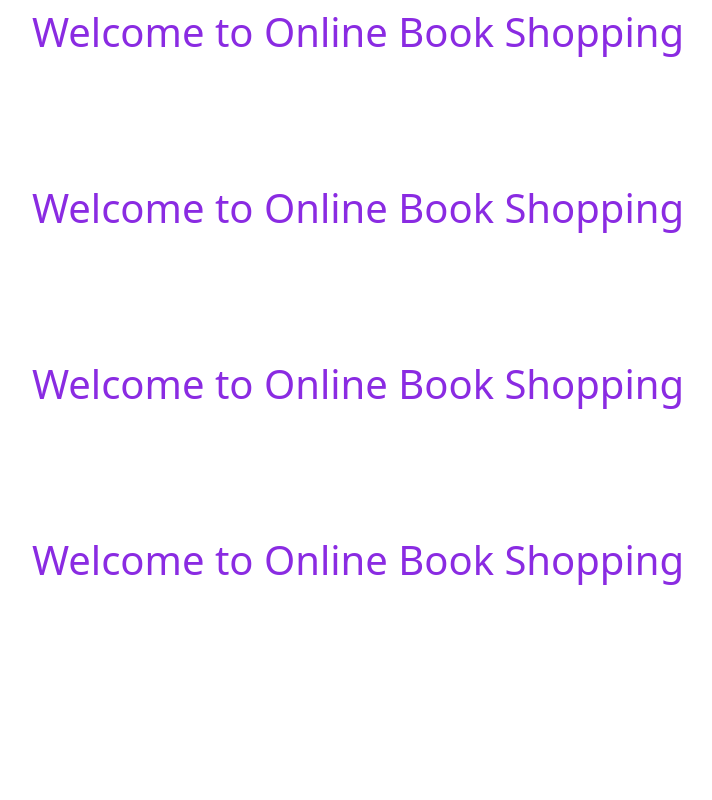
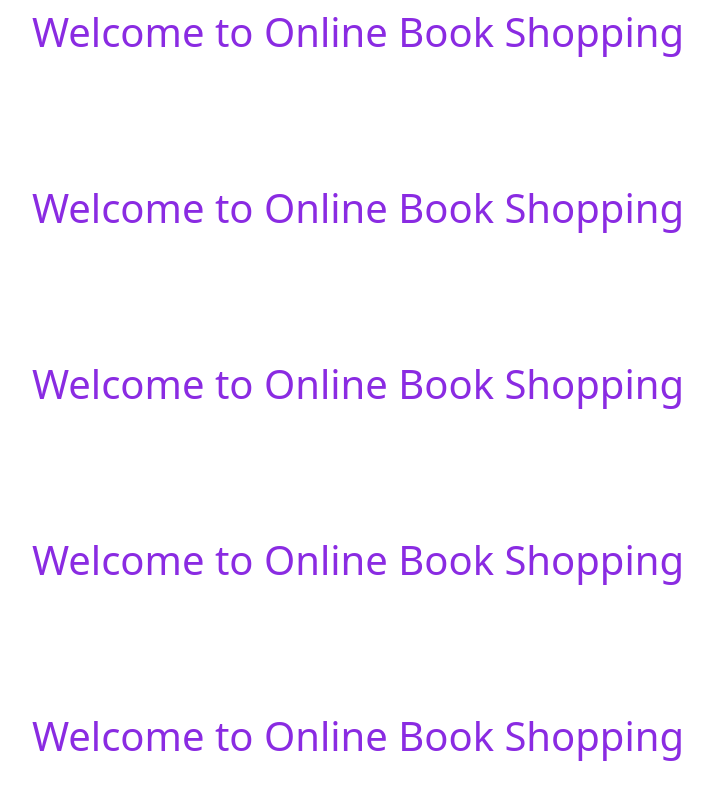
Before and after one commit to shubhamdhere621/OnlineBookShoppingFrontend, an Angular app in the folder Angularapp/: page / in a window 1280 px wide. Shown: the part 460-1260 px from the top of the page, without its empty margins (282-994 px from the left). Before the commit the page ends 1112 px from the top, so only its background shows below. Built offline with nearby package versions, Linux system fonts and the light colour scheme.

Commit message:
Component home updated

```diff
--- a/Angularapp/src/app/home/home.component.html
+++ b/Angularapp/src/app/home/home.component.html
@@ -4,3 +4,4 @@
 <div><h1>Welcome to Online Book Shopping</h1></div>
 <div><h1>Welcome to Online Book Shopping</h1></div>
 <div><h1>Welcome to Online Book Shopping</h1></div>
+<div><h1>Welcome to Online Book Shopping</h1></div>
```
